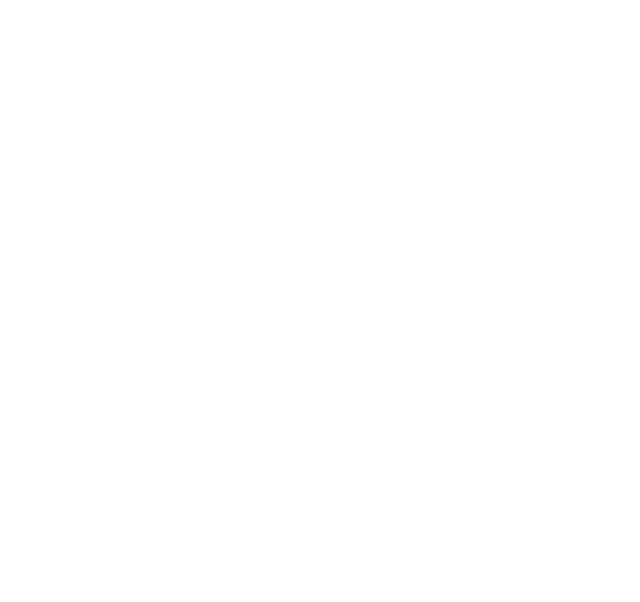
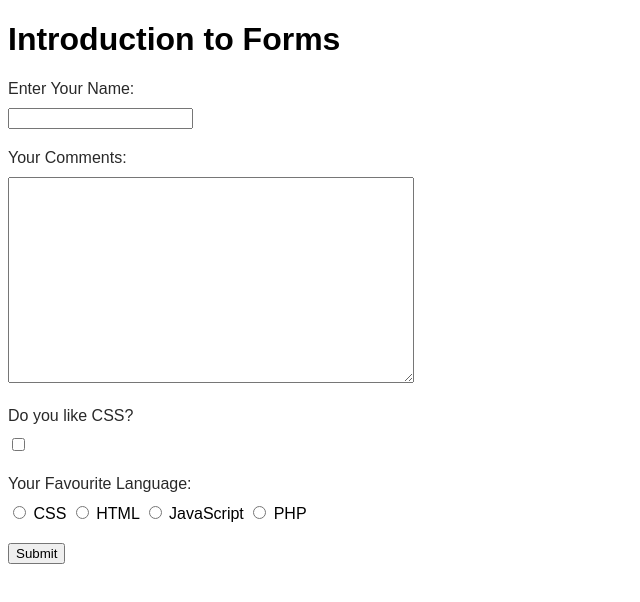
Before and after one commit to shafiswapnil/Html-Css, a plain HTML site: page 13-Forms/index.html in a window 1280 px wide. Shown: the whole page, without its empty margins (0-640 px from the left). Drawn offline with Linux system fonts and the light colour scheme.

Commit message:
intro to forms [learned important things]

```diff
--- a/13-Forms/css/style.css
+++ b/13-Forms/css/style.css
@@ -0,0 +1,28 @@
+body {
+	font-family: sans-serif;
+}
+
+form ul {
+	padding-left: 0;
+}
+
+form li {
+	list-style: none;
+	margin-bottom: 20px;
+}
+
+label {
+	/* display: inline; */
+
+	display: block;
+	color: #292929;
+	margin-bottom: 10px;
+
+	cursor: pointer;
+	/* Set the cursor as pointer for label element, it'll give some feedback that it's clickable  */
+}
+
+textarea {
+	width: 400px;
+	height: 200px;
+}
--- a/13-Forms/index.html
+++ b/13-Forms/index.html
@@ -7,6 +7,48 @@
 	<link rel="stylesheet" href="css/style.css">
 </head>
 <body>
+	<h1>Introduction to Forms</h1>
+	<form action="contact.php" method="GET">
+		<ul>
+			<li>
+				<label for="name">Enter Your Name:</label>
+				<input type="text" id="name" name="name">
+			</li>
 
+			<li>
+				<label for="comments">Your Comments:</label>
+				<textarea name="comments" id="comments"></textarea>
+				<!-- Don't use rows and cols attribute on textarea in markup. -->
+			</li>
+
+			<li>
+				<label for="css">Do you like CSS?</label>
+				<input type="checkbox" name="css" id="css">
+				<!--
+					BE CAREFUL WHEN USING CHECKBOX INPUTS
+					-----------------------------------------------------------
+					If the checkbox left empty when submitting the form, it wont post
+					or appear on the query string. So be careful!!!
+				-->
+			</li>
+
+			<li>
+				<label for="language">Your Favourite Language:</label>
+				<input type="radio" name="language" id="language" value="CSS"> CSS
+				<input type="radio" name="language" id="language" value="HTML"> HTML
+				<input type="radio" name="language" id="language" value="JavaScript"> JavaScript
+				<input type="radio" name="language" id="language" value="PHP"> PHP
+				<!--
+					BE CAREFUL WHEN USING RADIO INPUTS
+					-----------------------------------------------------------
+					If the radio button left empty when submitting the form, it wont post
+					or appear on the query string. So be careful!!!
+				-->
+			</li>
+
+			<li><input type="submit" value="Submit"></li>
+		</ul>
+
+	</form>
 </body>
 </html>
```
